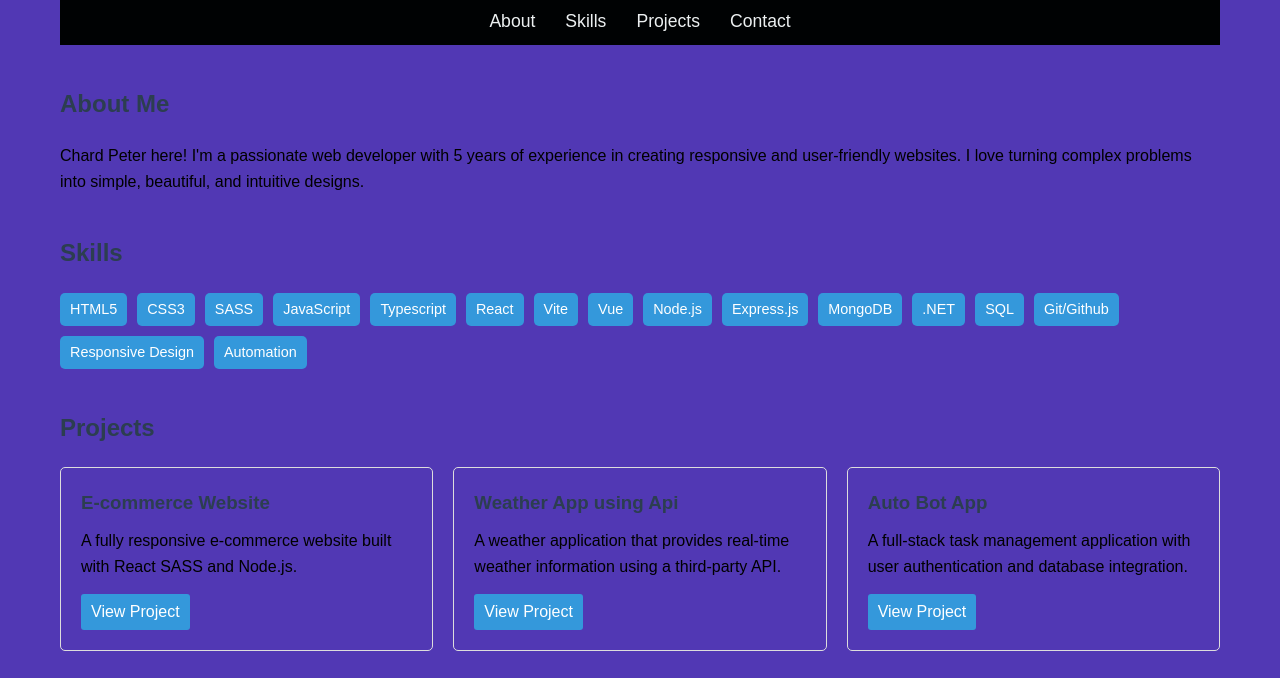
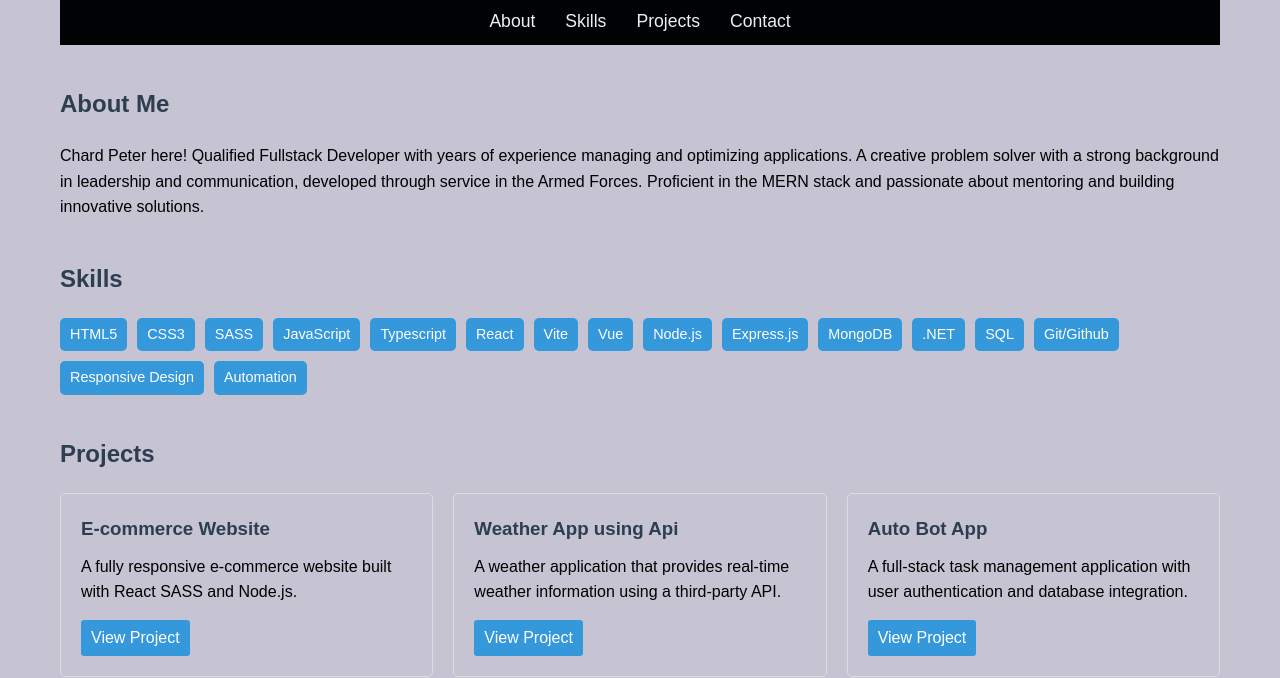
Before and after one commit to ChardPeterz/PersonalPortfolioWebpage, a plain HTML site: page index.html in a window 1280 px wide. Shown: the part 128-806 px from the top of the page. Drawn offline with Linux system fonts and the light colour scheme.

Commit message:
Updated about me paragraph

```diff
--- a/index.html
+++ b/index.html
@@ -25,7 +25,7 @@
     <main>
         <section id="about">
             <h2>About Me</h2>
-            <p>Chard Peter here! I'm a passionate web developer with 5 years of experience in creating responsive and user-friendly websites. I love turning complex problems into simple, beautiful, and intuitive designs.</p>
+            <p>Chard Peter here! Qualified Fullstack Developer with years of experience managing and optimizing applications. A creative problem solver with a strong background in leadership and communication, developed through service in the Armed Forces. Proficient in the MERN stack and passionate about mentoring and building innovative solutions.</p>
         </section>
 
         <section id="skills">
--- a/style.css
+++ b/style.css
@@ -7,7 +7,7 @@
 body {
     font-family: Arial, sans-serif;
     line-height: 1.6;
-    background-color: #5138b4;
+    background-color: #c6c3d2;
     max-width: 1200px;
     margin: 0 auto;
     padding: 20px;
```
